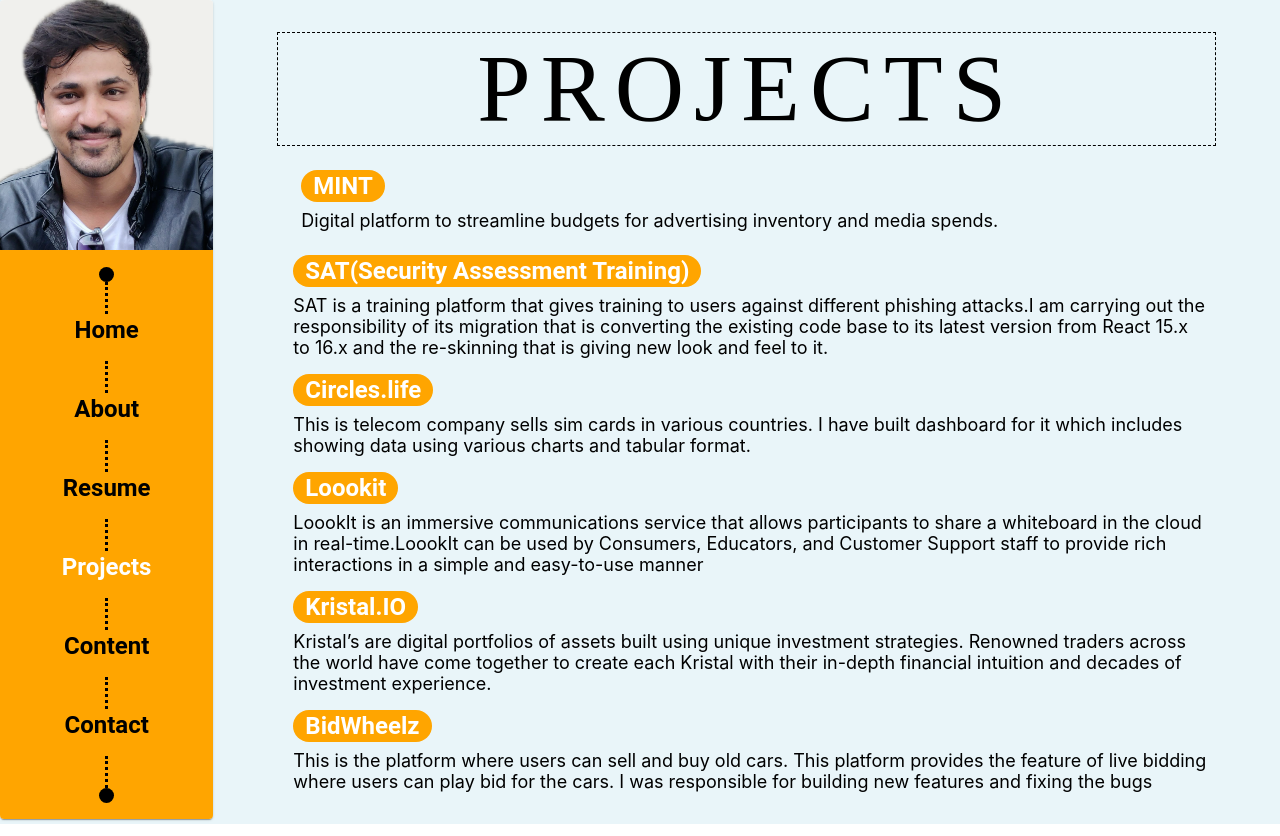
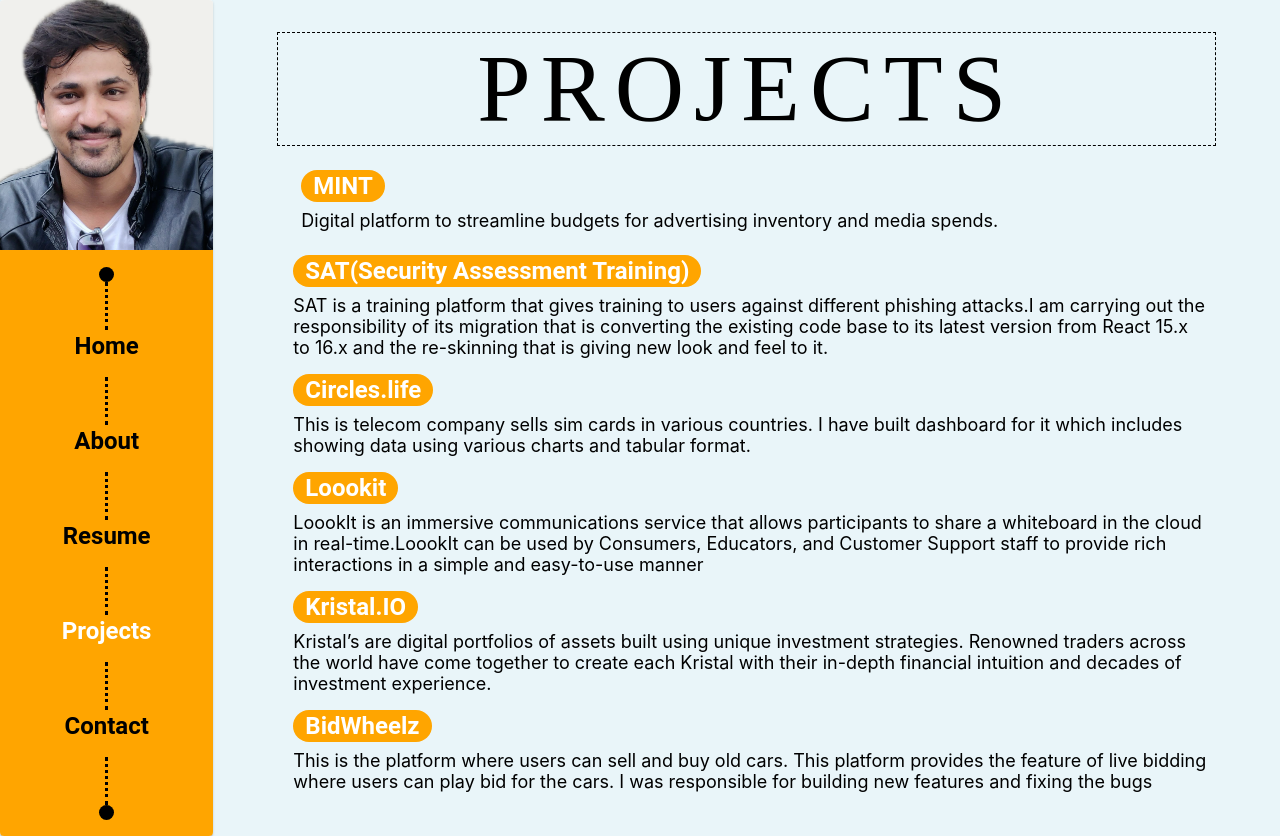
Before and after one commit to VrushabBayas/portfolio, a React (Create React App) app: page /portfolio/projects in a window 1280 px wide. Built offline with nearby package versions, Linux system fonts and the light colour scheme; a web font is replaced by a local one.

Commit message:
style fix

```diff
--- a/src/containers/Navigation/index.js
+++ b/src/containers/Navigation/index.js
@@ -58,18 +58,6 @@
             <AppsIcon className="zoom-effect" />
           </NavLink>
         </li>
-
-        <div className="verticle-bar" />
-        <li className="list-item">
-          <NavLink
-            to="/content"
-            className={({ isActive, isPending }) =>
-              isPending ? "pending" : isActive ? "active nav-link" : "nav-link"
-            }
-          >
-            <MenuBookIcon className="zoom-effect" />
-          </NavLink>
-        </li>
         <div className="verticle-bar" />
         <li className="list-item">
           <NavLink
--- a/src/containers/SideBar/index.js
+++ b/src/containers/SideBar/index.js
@@ -90,19 +90,7 @@
                   </Typography>
                 </NavLink>
               </li>
-              <div className="verticle-bar" />
-              <li className="list-item zoom-effect">
-                <NavLink
-                  to="/content"
-                  className={({ isActive, isPending }) =>
-                    isPending ? "pending" : isActive ? "active" : ""
-                  }
-                >
-                  <Typography variant="h5" marginBottom="15px" fontWeight={600}>
-                    Content
-                  </Typography>
-                </NavLink>
-              </li>
+
               <div className="verticle-bar" />
               <li className="list-item zoom-effect">
                 <NavLink
--- a/src/containers/SideBar/style.css
+++ b/src/containers/SideBar/style.css
@@ -20,10 +20,11 @@
         }
     }
     .verticle-bar {
-        height: 2rem;
+        height: 2.5rem;
         width: 1px;
         border-left: 3px dotted black;
        margin: auto;
+       padding-bottom: 0.5rem;
     }
     .verticle-bar-dot {
         text-align: center;
@@ -32,5 +33,6 @@
         border-radius: 50%;
         background-color: black;
         margin: auto;
+
     }
 }
```
